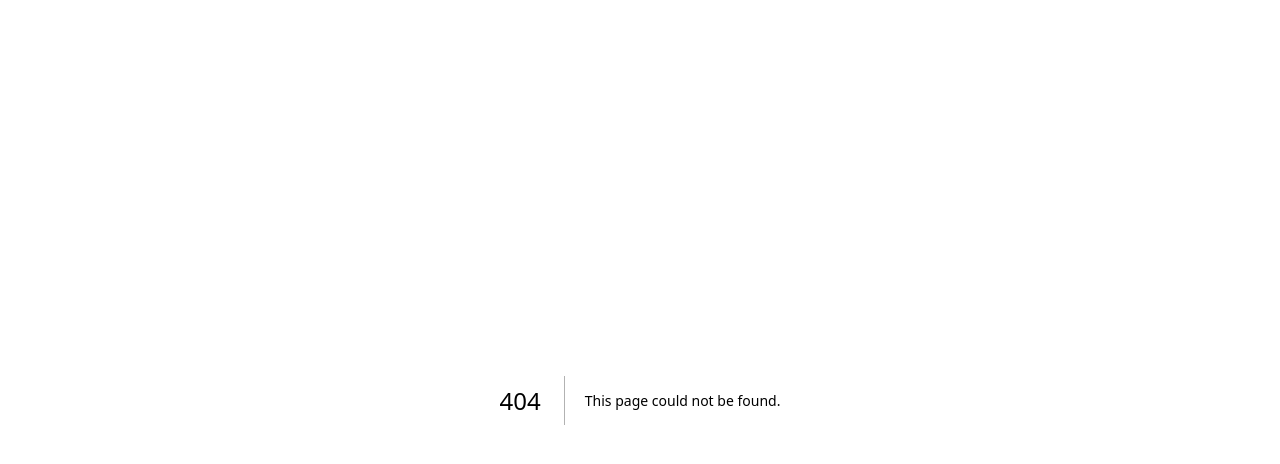
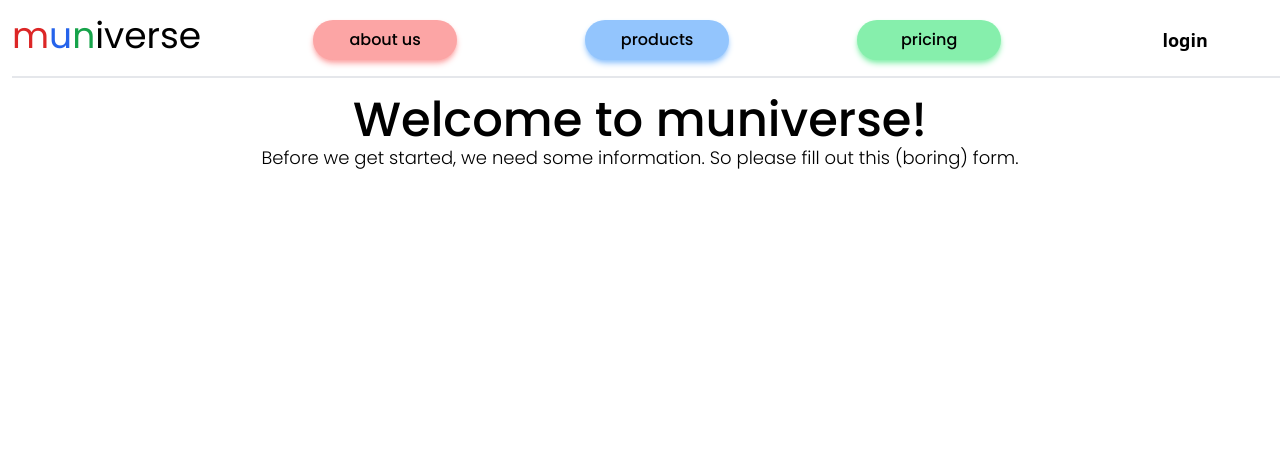
Before and after one commit to LAKSHYAJAIN16/muniverse, a Next.js app in the folder web/: page /on-boarding in a window 1280 px wide. Before the commit this address had no page. Shown: the top 464 px of the page. Built offline with nearby package versions, Linux system fonts and the light colour scheme.

Commit message:
final commit of the night! i've added the on-boarding page.

```diff
--- a/web/pages/after-payment-confirmation-software.js
+++ /dev/null
@@ -1,25 +0,0 @@
-import Navbar from '@/components/Nav'
-import React from 'react'
-
-export default function AfterPaymentConfirmation() {
-    return (
-        <div>
-            <Navbar />
-            <div className='ml-24'>
-                <h1 className='font-epic font-bold text-5xl mt-20'>Thank You!</h1>
-                <p className='font-epic text-2xl mt-3'>We just need a few more details to setup your organization's profile</p>
-                <br />
-                <br />
-                <p>What's the name of your school/university?</p>
-
-                <br />
-                <br />
-                <p>What's the official email ID of your school/university?</p>
-
-                <br />
-                <br />
-                <p>What's the name of your school/university?</p>
-            </div>
-        </div>
-    )
-}
--- /dev/null
+++ b/web/pages/on-boarding.js
@@ -0,0 +1,17 @@
+import React from 'react';
+import { font_100, font_200, font_300, font_400, font_500, font_600, font_700, font_800 } from '@/helpers/fonts';
+import Navbar from '@/components/Nav';
+
+export default function Onboarding() {
+    return (
+        <div>
+            <Navbar />
+            <div className={`overflow-hidden ${font_500}`}>
+                <div className='mt-24'>
+                    <p className='text-5xl text-center'>Welcome to muniverse!</p>
+                    <p className={`text-lg text-center ${font_300}`}>Before we get started, we need some information. So please fill out this (boring) form.</p>
+                </div>
+            </div>
+        </div>
+    )
+}
--- a/web/pages/pricing.js
+++ b/web/pages/pricing.js
@@ -90,7 +90,9 @@ export default function Pricing() {
                     </div>
                 </div>
 
-                <button>hi!</button>
+                <div className='flex justify-center mt-16  mb-10'>
+                    <a href='/on-boarding'><button className='w-96 h-16 rounded-2xl bg-blue-200 hover:scale-110 transition-all'>start now</button></a>
+                </div>
             </div>
         </div>
     )
```
